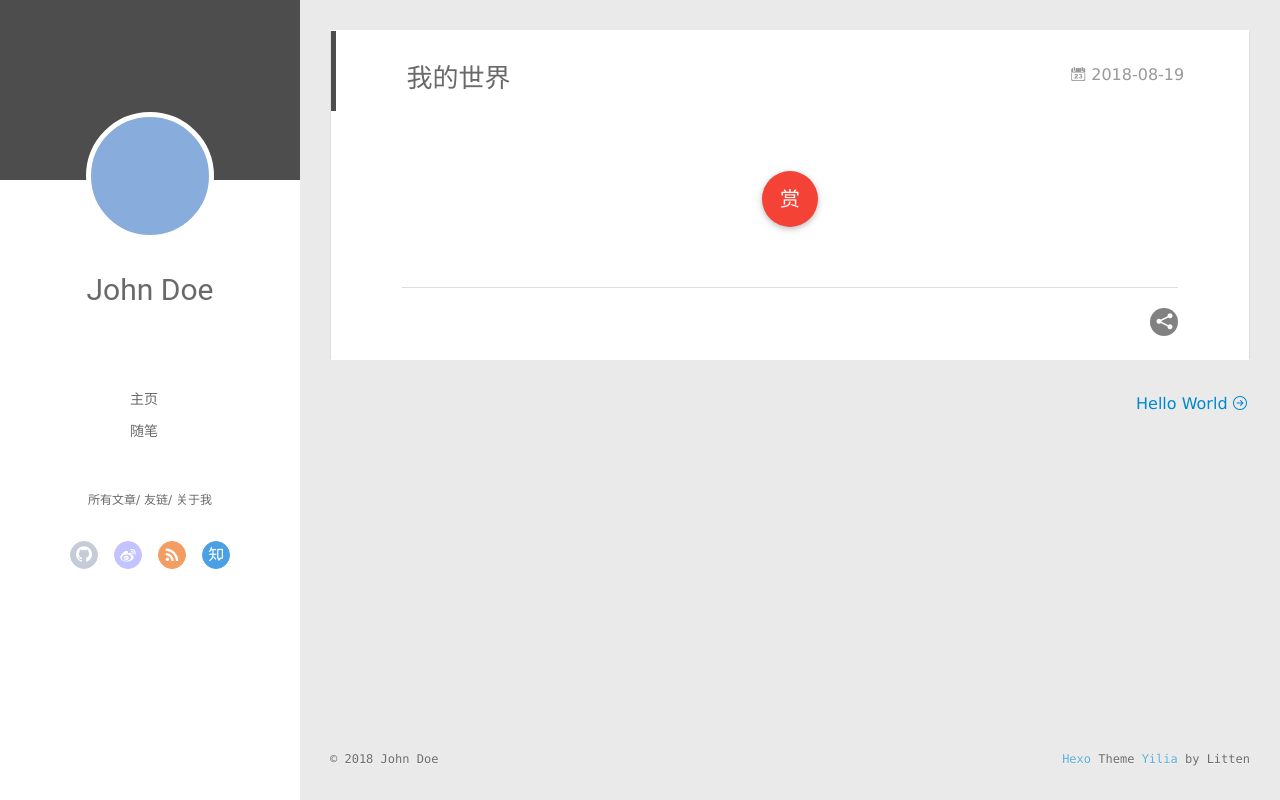
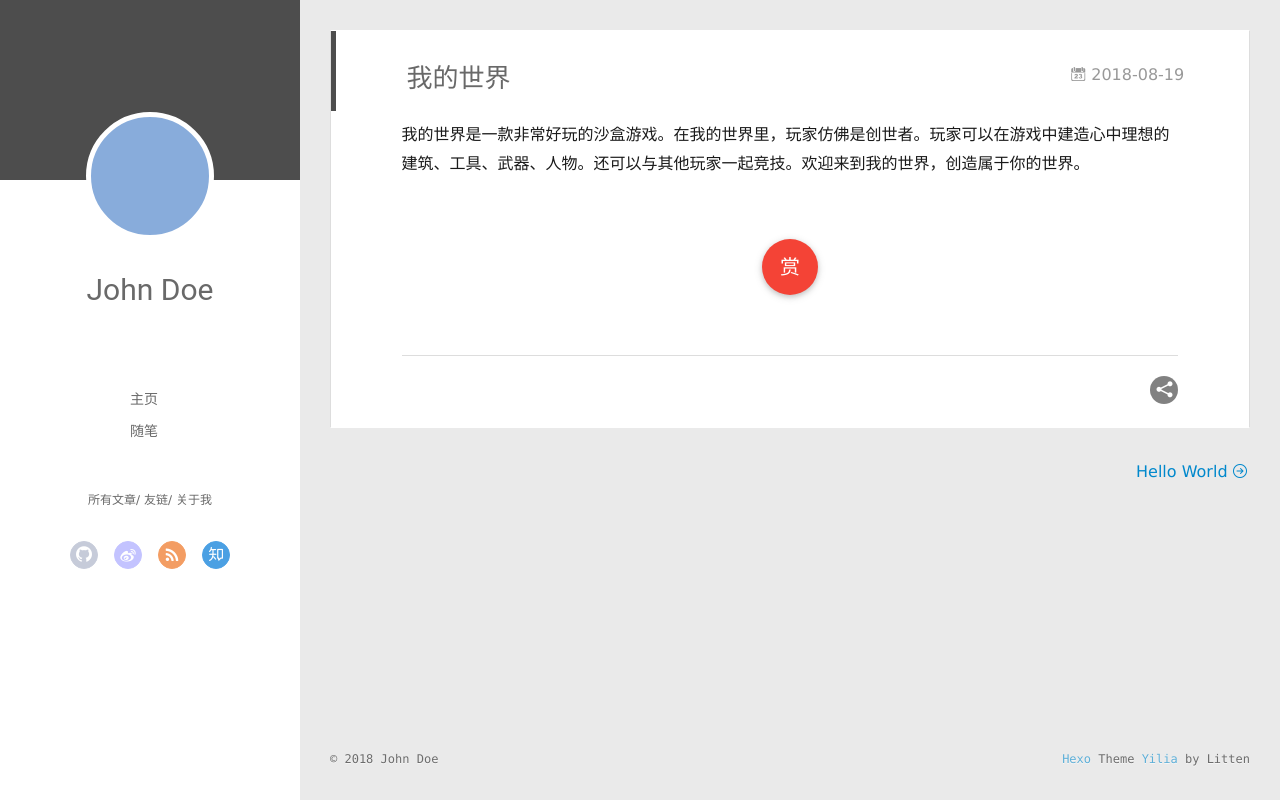
Before and after one commit to luoxiaojie9527/luoxiaojie9527.github.io, a plain HTML site: page 2018/08/19/我的世界/index.html in a window 1280 px wide. Drawn offline with Linux system fonts and the light colour scheme; no server answers.

Commit message:
Site updated: 2018-08-19 16:32:40

```diff
--- a/2018/08/19/我的世界/index.html
+++ b/2018/08/19/我的世界/index.html
@@ -8,14 +8,17 @@
   <link rel="dns-prefetch" href="http://yoursite.com">
   <title>我的世界 | Hexo</title>
   <meta name="viewport" content="width=device-width, initial-scale=1, maximum-scale=1">
-  <meta property="og:type" content="article">
+  <meta name="description" content="我的世界是一款非常好玩的沙盒游戏。在我的世界里，玩家仿佛是创世者。玩家可以在游戏中建造心中理想的建筑、工具、武器、人物。还可以与其他玩家一起竞技。欢迎来到我的世界，创造属于你的世界。">
+<meta property="og:type" content="article">
 <meta property="og:title" content="我的世界">
 <meta property="og:url" content="http://yoursite.com/2018/08/19/我的世界/index.html">
 <meta property="og:site_name" content="Hexo">
+<meta property="og:description" content="我的世界是一款非常好玩的沙盒游戏。在我的世界里，玩家仿佛是创世者。玩家可以在游戏中建造心中理想的建筑、工具、武器、人物。还可以与其他玩家一起竞技。欢迎来到我的世界，创造属于你的世界。">
 <meta property="og:locale" content="default">
-<meta property="og:updated_time" content="2018-08-19T03:05:36.212Z">
+<meta property="og:updated_time" content="2018-08-19T08:30:09.854Z">
 <meta name="twitter:card" content="summary">
 <meta name="twitter:title" content="我的世界">
+<meta name="twitter:description" content="我的世界是一款非常好玩的沙盒游戏。在我的世界里，玩家仿佛是创世者。玩家可以在游戏中建造心中理想的建筑、工具、武器、人物。还可以与其他玩家一起竞技。欢迎来到我的世界，创造属于你的世界。">
 
     <link rel="alternative" href="/atom.xml" title="Hexo" type="application/atom+xml">
 
@@ -171,6 +174,7 @@
 
     <div class="article-entry" itemprop="articleBody">
 
+        <p>我的世界是一款非常好玩的沙盒游戏。在我的世界里，玩家仿佛是创世者。玩家可以在游戏中建造心中理想的建筑、工具、武器、人物。还可以与其他玩家一起竞技。欢迎来到我的世界，创造属于你的世界。</p>
 
 
 
```
Also changed, not shown: index.html (+1 -0 lines).
